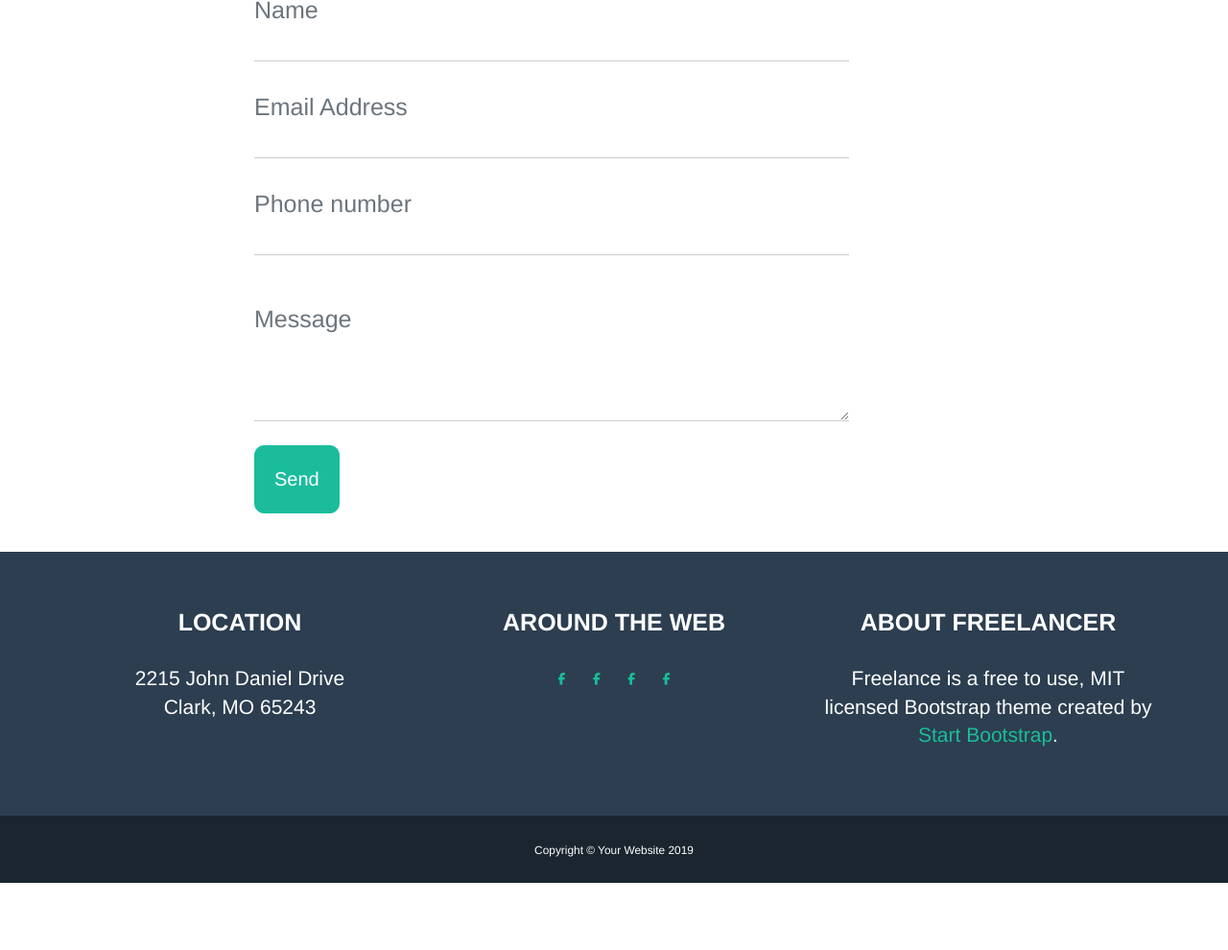
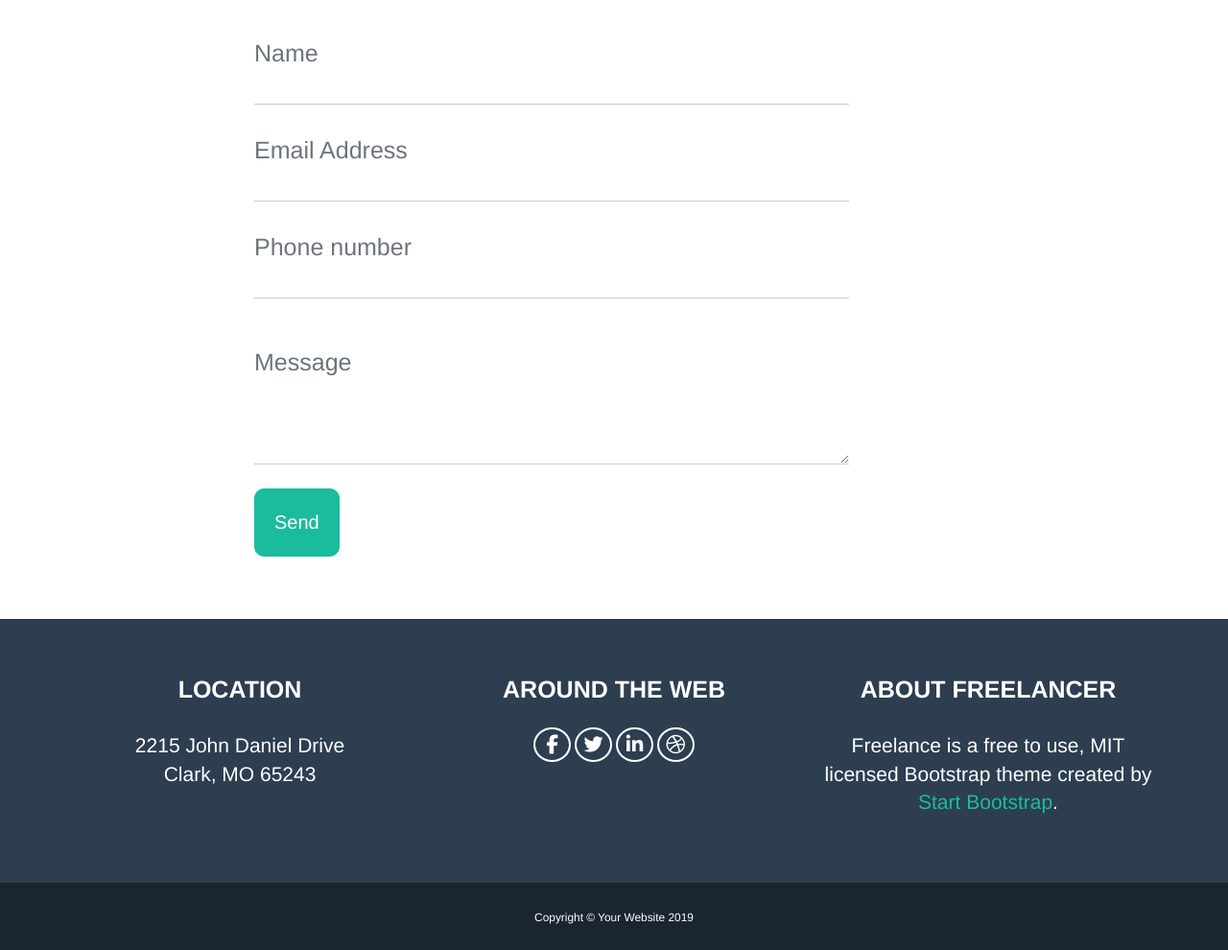
Before and after one commit to McRafee/html-css-bootstrap-freelancer, a plain HTML site: page index.html in a window 1280 px wide. Shown: the part 2136-3126 px from the top of the page at 96% size. Before the commit the page ends 3056 px from the top, so only its background shows below. Drawn offline with nearby package versions, Linux system fonts and the light colour scheme.

Commit message:
final commit

```diff
--- a/css/style.css
+++ b/css/style.css
@@ -1,3 +1,7 @@
+body {
+ overflow-x: hidden;
+}
+
 /* Navbar */
 #nav-top {
     background-color: #2c3e50;
@@ -158,7 +162,7 @@ header p {
 /* About */
 #about {
     padding-top: 25px;
-    padding-bottom: 25px;
+    padding-bottom: 70px;
     background-color: #1abc9c;
 }
 
@@ -197,6 +201,9 @@ header p {
     font-size: 25px;
 
 }
+#contact {
+    padding-bottom: 50px;
+}
 
 #contact textarea {
     margin-bottom: 25px;
@@ -223,6 +230,7 @@ header p {
     padding-bottom: 20px;
     font-size: 25px;
     font-weight: 900;
+
 }
 
 #footer a {
@@ -233,16 +241,25 @@ header p {
     text-decoration: none;
 }
 
-.btn-social {
+a#btn-social-1,
+a#btn-social-2,
+a#btn-social-3,
+a#btn-social-4{
+    color: white;
+    font-size: 20px;
+    border: 2px solid #fff;
+    padding: 5px;
+    width: 30px;
+    height: 30px;
     border-radius: 100%;
-    display: inline-flex;
-    width: 3.25rem;
-    height: 3.25rem;
-    font-size: 1.25rem;
-    justify-content: center;
-    align-items: center;
 }
-
+a#btn-social-1:hover,
+a#btn-social-2:hover,
+a#btn-social-3:hover,
+a#btn-social-4:hover{
+    color: #000;
+    background-color: #fff;
+}
 
 #copyright {
     background-color: #1a252f;
@@ -250,3 +267,14 @@ header p {
     padding-top: 25px;
     padding-bottom: 25px;
 }
+
+@media screen and (max-width: 768px) {
+    h1 {
+
+        font-size: 50px;
+    }
+
+    #footer .col-lg-4 {
+        padding-bottom: 30px;
+    }
+}
--- a/index.html
+++ b/index.html
@@ -217,11 +217,10 @@
                         <h4 class="text-uppercase">
                             Around the Web
                         </h4>
-                        <a class="btn-social" href="#"><i class="fab fa-fw fa-facebook-f"></i></a>
-                        <a class="btn-social" href="#"><i class="fab fa-fw fa-facebook-f"></i></a>
-                        <a class="btn-social" href="#"><i class="fab fa-fw fa-facebook-f"></i></a>
-                        <a class="btn-social" href="#"><i class="fab fa-fw fa-facebook-f"></i></a>
-
+                        <a id="btn-social-1" href="#"><i class="fab fa-fw fa-facebook-f"></i></a>
+                        <a id="btn-social-2" href="#"><i class="fab fa-fw fa-twitter"></i></a>
+                        <a id="btn-social-3" href="#"><i class="fab fa-fw fa-linkedin-in"></i></a>
+                        <a id="btn-social-4" href="#"><i class="fab fa-fw fa-dribbble"></i></a>
                     </div>
                     <div class="col-lg-4">
                         <h4 class="text-uppercase">
```
